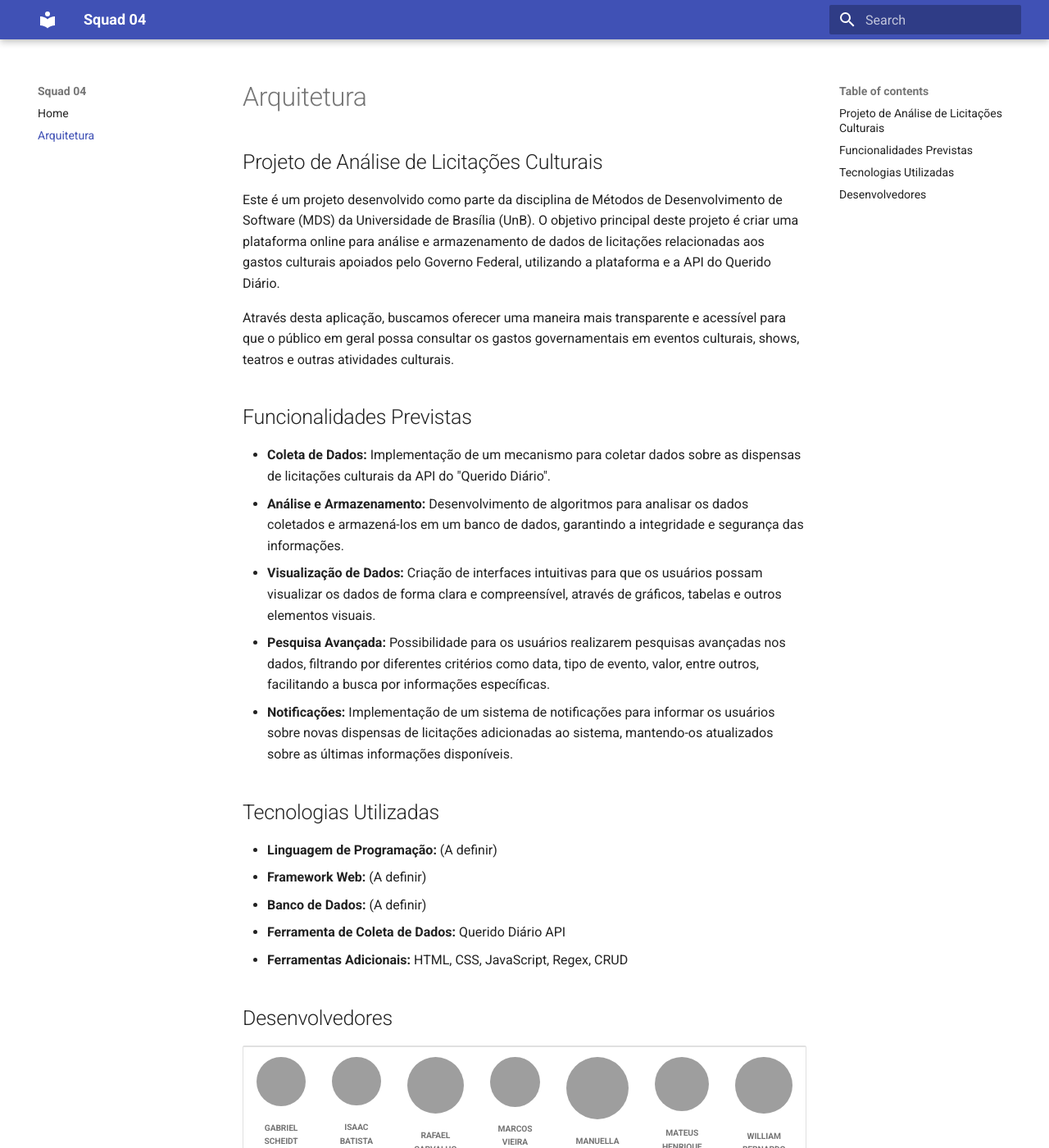
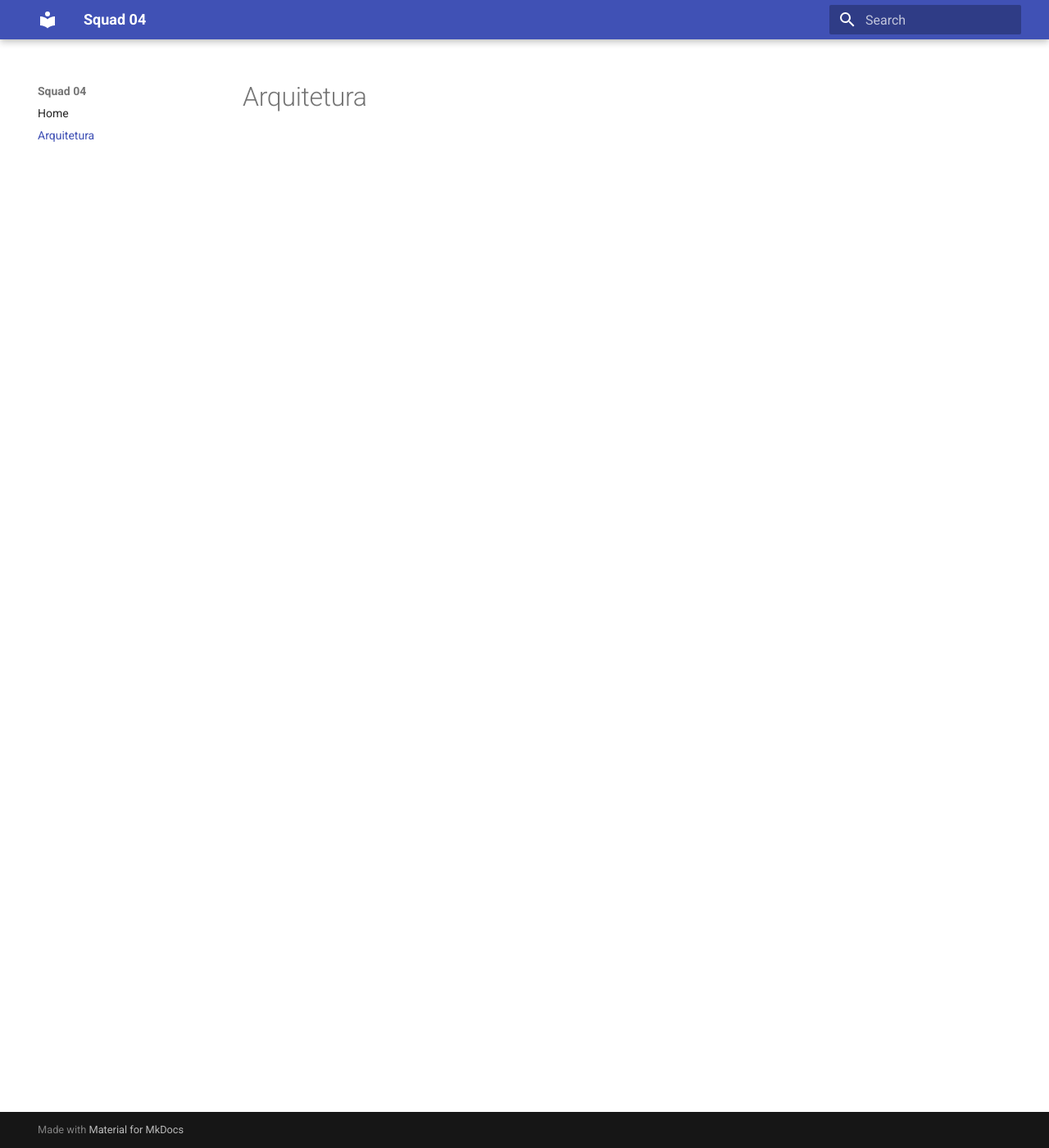
Before and after one commit to unb-mds/2024-1-squad04, an MkDocs documentation site: the page built from docs/arquitetura.md, in a window 1280 px wide and 1400 px high. Shown: the whole window at 82% size. Built offline with MkDocs 1.6.1 and Material for MkDocs 9.7.7, drawn with Linux system fonts in a browser that asks for light colours; some of the changed text lies outside the part shown; grey boxes are pictures that could not be loaded.

Commit message:
Update arquitetura.md

```diff
--- a/docs/arquitetura.md
+++ b/docs/arquitetura.md
@@ -1,77 +1 @@
 # Arquitetura
-
-## Projeto de Análise de Licitações Culturais
-
-Este é um projeto desenvolvido como parte da disciplina de Métodos de Desenvolvimento de Software (MDS) da Universidade de Brasília (UnB). O objetivo principal deste projeto é criar uma plataforma online para análise e armazenamento de dados de licitações relacionadas aos gastos culturais apoiados pelo Governo Federal, utilizando a plataforma e a API do Querido Diário.
-
-Através desta aplicação, buscamos oferecer uma maneira mais transparente e acessível para que o público em geral possa consultar os gastos governamentais em eventos culturais, shows, teatros e outras atividades culturais.
-
-## Funcionalidades Previstas
-
-- **Coleta de Dados:** Implementação de um mecanismo para coletar dados sobre as dispensas de licitações culturais da API do "Querido Diário".
-- **Análise e Armazenamento:** Desenvolvimento de algoritmos para analisar os dados coletados e armazená-los em um banco de dados, garantindo a integridade e segurança das informações.
-- **Visualização de Dados:** Criação de interfaces intuitivas para que os usuários possam visualizar os dados de forma clara e compreensível, através de gráficos, tabelas e outros elementos visuais.
-- **Pesquisa Avançada:** Possibilidade para os usuários realizarem pesquisas avançadas nos dados, filtrando por diferentes critérios como data, tipo de evento, valor, entre outros, facilitando a busca por informações específicas.
-- **Notificações:** Implementação de um sistema de notificações para informar os usuários sobre novas dispensas de licitações adicionadas ao sistema, mantendo-os atualizados sobre as últimas informações disponíveis.
-
-
-## Tecnologias Utilizadas
-
-- **Linguagem de Programação:** (A definir)
-- **Framework Web:** (A definir)
-- **Banco de Dados:** (A definir)
-- **Ferramenta de Coleta de Dados:** Querido Diário API
-- **Ferramentas Adicionais:** HTML, CSS, JavaScript, Regex, CRUD
-
-
-
-## Desenvolvedores
-
-<center>
-<table style="margin-left: auto; margin-right: auto;">
-    <tr>
-        <td align="center">
-            <a href="https://github.com/Gxaite">
-                <img style="border-radius: 50%;" src="https://avatars.githubusercontent.com/u/111130521?v=4" width="150px;"/>
-                <h5 class="text-center">Gabriel Scheidt</h5>
-            </a>
-        </td>
-        <td align="center">
-            <a href="https://github.com/isaacbatista26">
-                <img style="border-radius: 50%;" src="https://avatars.githubusercontent.com/u/118384776?v=4" width="150px;"/>
-                <h5 class="text-center">Isaac Batista</h5>
-            </a>
-        </td>
-        <td align="center">
-            <a href="https://github.com/rafaelcarvalhoj">
-                <img style="border-radius: 50%;" src="https://avatars.githubusercontent.com/u/105162671?v=4" width="150px;"/>
-                <h5 class="text-center">Rafael Carvalho</h5>
-            </a>
-        </td>
-        </td>
-        <td align="center">
-            <a href="https://github.com/devMarcosVM">
-                <img style="border-radius: 50%;" src="https://avatars.githubusercontent.com/u/108913498?v=4" width="150px;"/>
-                <h5 class="text-center">Marcos Vieira</h5>
-            </a>
-        </td>
-        <td align="center">
-            <a href="https://github.com/manuvaladares">
-                <img style="border-radius: 50%;" src="https://avatars.githubusercontent.com/u/119461383?v=4" width="150px;"/>
-                <h5 class="text-center">Manuella Magalhães</h5>
-            </a>
-        </td>
-          <td align="center">
-            <a href="https://github.com/Mateushqms">
-                <img style="border-radius: 50%;" src="https://avatars.githubusercontent.com/u/163928182?v=4" width="150px;"/>
-                <h5 class="text-center">Mateus Henrique</h5>
-            </a>
-        </td>
-          <td align="center">
-            <a href="https://github.com/WillxBernardo">
-                <img style="border-radius: 50%;" src="https://avatars.githubusercontent.com/u/124713089?v=4" width="150px;"/>
-                <h5 class="text-center">William Bernardo</h5>
-            </a>
-        </td>
-</table>
-</center>
```
